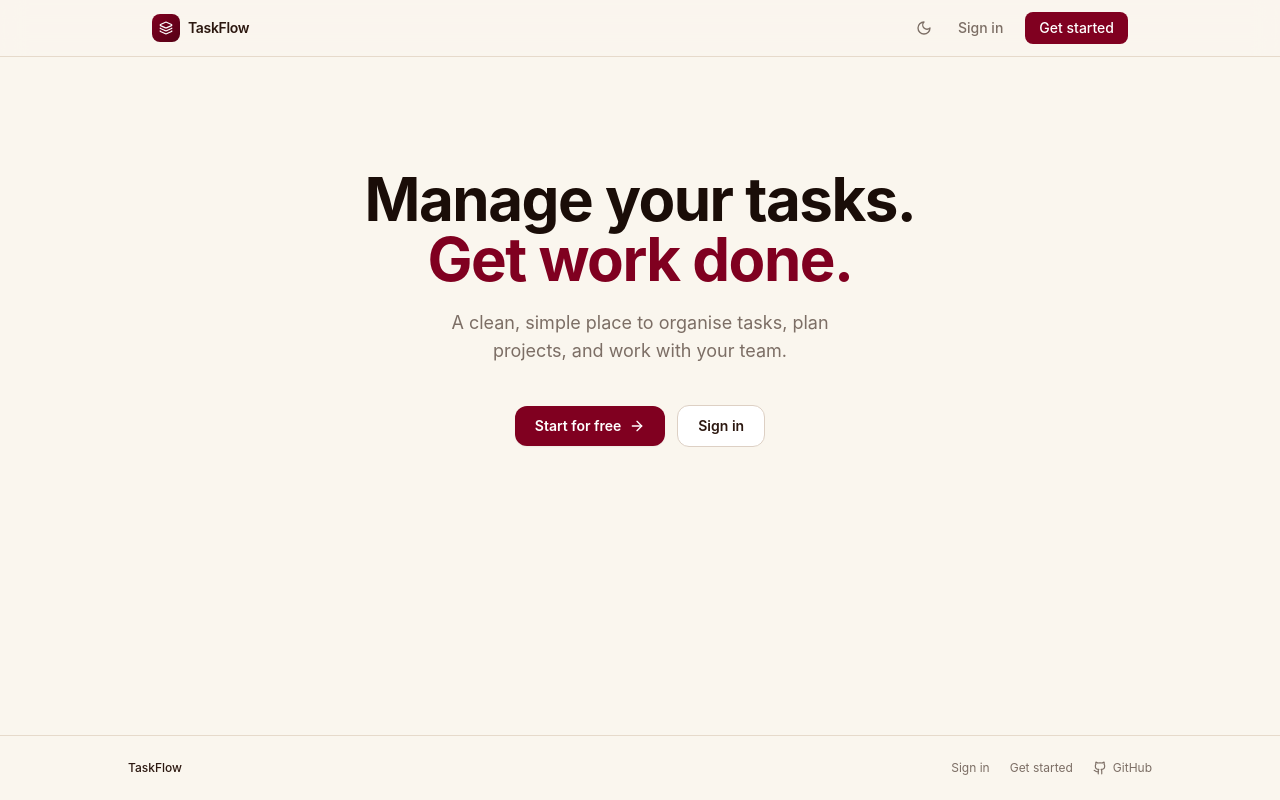
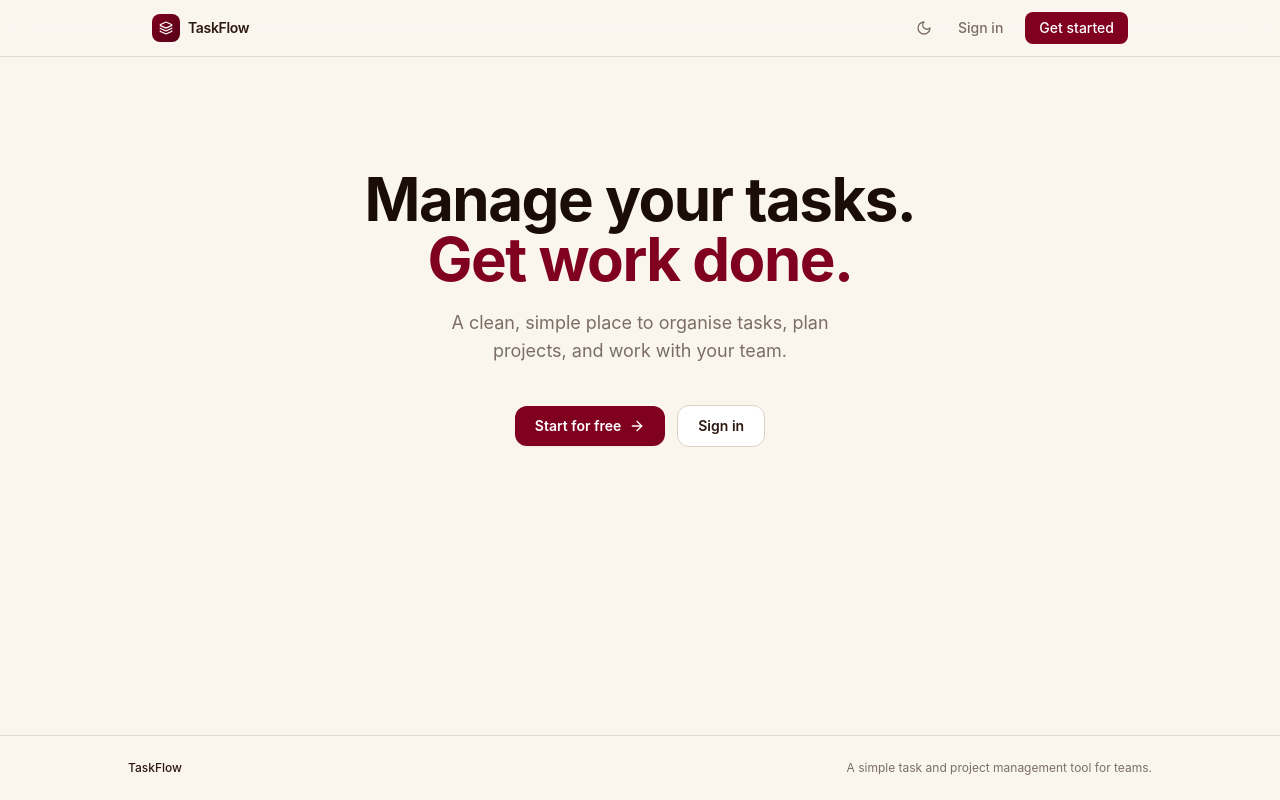
Before and after one commit to VinayKrishna-7/TaskFlow, a React (Vite) app in the folder client/: page / in a window 1280 px wide. Built offline with nearby package versions, Linux system fonts and the light colour scheme; no server answers.

Commit message:
feat: replace footer links with simple project description

```diff
--- a/client/src/pages/HomePage.tsx
+++ b/client/src/pages/HomePage.tsx
@@ -7,7 +7,6 @@ import {
   ArrowRight,
   Sun,
   Moon,
-  Github,
 } from 'lucide-react';
 
 export const HomePage: React.FC = () => {
@@ -108,20 +107,9 @@ export const HomePage: React.FC = () => {
 
       {/* ── Footer ── */}
       <footer className="border-t border-[#E6DACB] dark:border-[#1C1C1C] py-6 px-6">
-        <div className="max-w-5xl mx-auto flex flex-col sm:flex-row items-center justify-between gap-3 text-xs text-[#7C6E65] dark:text-slate-500">
+        <div className="max-w-5xl mx-auto flex flex-col sm:flex-row items-center justify-between gap-2 text-xs text-[#7C6E65] dark:text-slate-500">
           <span className="font-medium text-[#2C1810] dark:text-slate-300">TaskFlow</span>
-          <div className="flex items-center gap-5">
-            <Link to="/login" className="hover:text-[#800020] dark:hover:text-[#BD326D] transition-colors">Sign in</Link>
-            <Link to="/register" className="hover:text-[#800020] dark:hover:text-[#BD326D] transition-colors">Get started</Link>
-            <a
-              href="https://github.com/VinayKrishna-7/TaskFlow"
-              target="_blank"
-              rel="noreferrer"
-              className="flex items-center gap-1.5 hover:text-[#800020] dark:hover:text-[#BD326D] transition-colors"
-            >
-              <Github className="w-3.5 h-3.5" /> GitHub
-            </a>
-          </div>
+          <span>A simple task and project management tool for teams.</span>
         </div>
       </footer>
 
```
